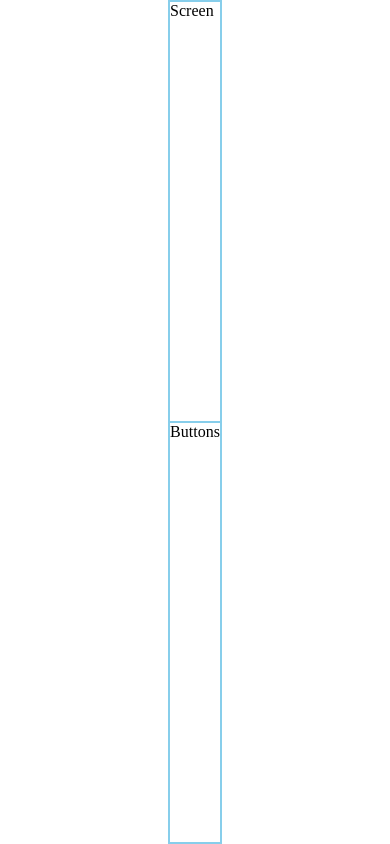
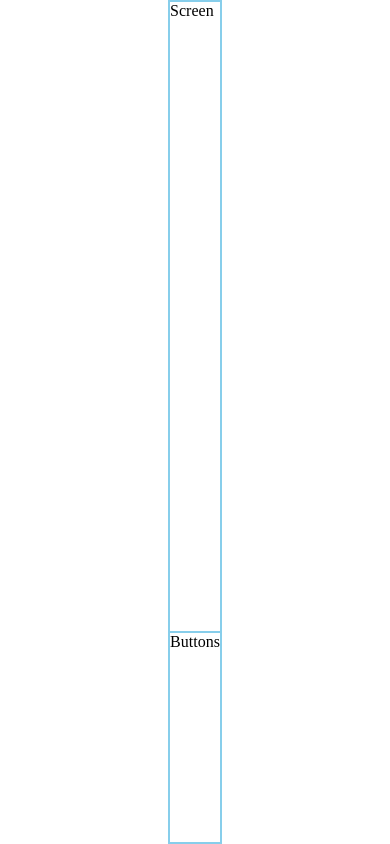
Before and after one commit to D-Coder135/CalC-App_React-Native, a React Native app: screen / in a window 390 px wide. Built offline with nearby package versions, Linux system fonts and the light colour scheme.

Commit message:
update the flex property for the screenComponent attribute

```diff
--- a/components/Screen.js
+++ b/components/Screen.js
@@ -13,7 +13,7 @@ class Screen extends Component {
 
 const styles = StyleSheet.create({
     screenComponent: {
-        flex: 1,
+        flex: 3,
         borderWidth: 1,
         borderColor: 'skyblue'
     }
```
